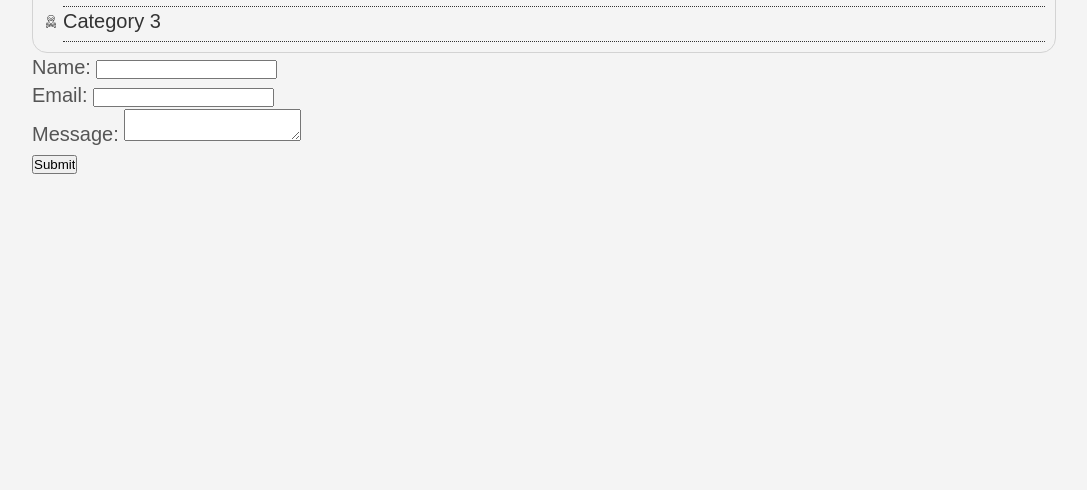
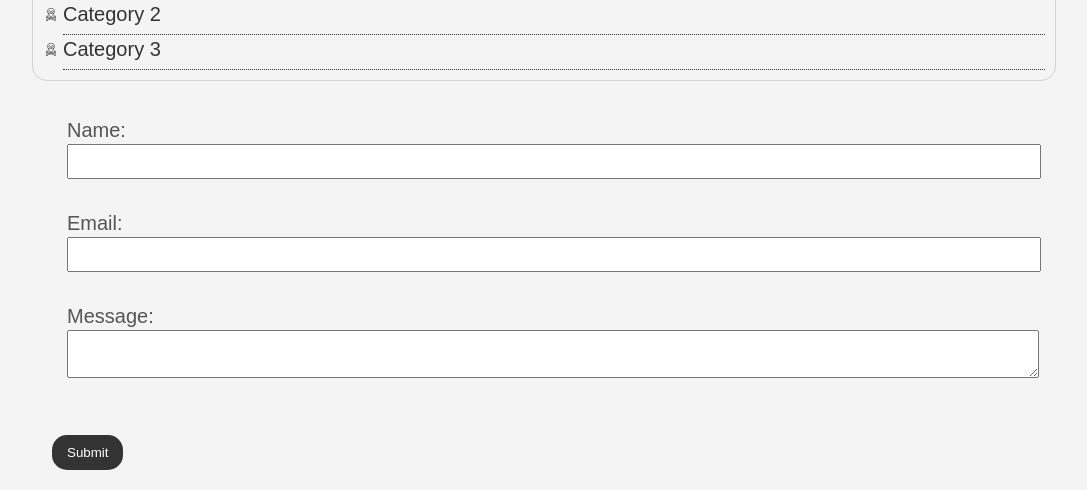
Before and after one commit to monkeysh1ne/css_basics, a plain HTML site: page index.html in a window 1280 px wide. Shown: the part 620-1110 px from the top of the page, without its empty margins (96-1183 px from the left). Before the commit the page ends 800 px from the top, so only its background shows below. Drawn offline with Linux system fonts and the light colour scheme.

Commit message:
new styles & content added

```diff
--- a/css/style.css
+++ b/css/style.css
@@ -33,6 +33,8 @@ body{
   font-weight: 800;
   font-style: italic;
 }
+
+
 
 
 #box-1{
@@ -92,3 +94,35 @@ h1{
   border-bottom: 1px dotted #333;
   list-style-image: url('../img/skull.png');
 }
+
+.my-form{
+  padding: 20px;
+}
+
+.my-form .form-group{
+  padding: 15px;
+}
+
+.my-form label{
+  display: block ;
+}
+
+.my-form input[type="text"], .my-form textarea{
+  padding: 8px;
+  width: 100%;
+}
+
+
+
+.button{
+  background-color: #333;
+  color: white;
+  padding: 10px 15px;
+  border: none;
+  border-radius: 15px;
+  margin-top: 35px;
+}
+
+.button:hover{
+  font-weight: 800;
+}
--- a/index.html
+++ b/index.html
@@ -18,6 +18,7 @@
     <div class="box" id="box-2">
       <h1>Goodbye World!</h1>
       <p>Lorem ipsum dolor, sit amet consectetur adipisicing elit. Enim nihil adipisci, ullam blanditiis aliquid deserunt fuga iste eligendi ut eos ipsam quibusdam dolorem iusto excepturi ipsa, fugiat ab hicipsum dolor, sit amet consectetur adipisicing elit. Enim nihil adipisci, ullam blanditiis aliquid deserunt fuga iste eligendi ut eos ipsam quibusdam dolorem iusto excepturi ipsa, fugiat ab hic. Asperiores.</p>
+      <a href="#" class="button">Read more ...</a>
     </div>
     <div class="categories">
       <h2>Categories</h2>
@@ -27,7 +28,7 @@
         <li><a href="#">Category 3</a></li>
       </ul>
     </div>
-    <form>
+    <form class="my-form">
       <div class="form-group">
         <label>Name:</label>
         <input type="text" name="name">
```
